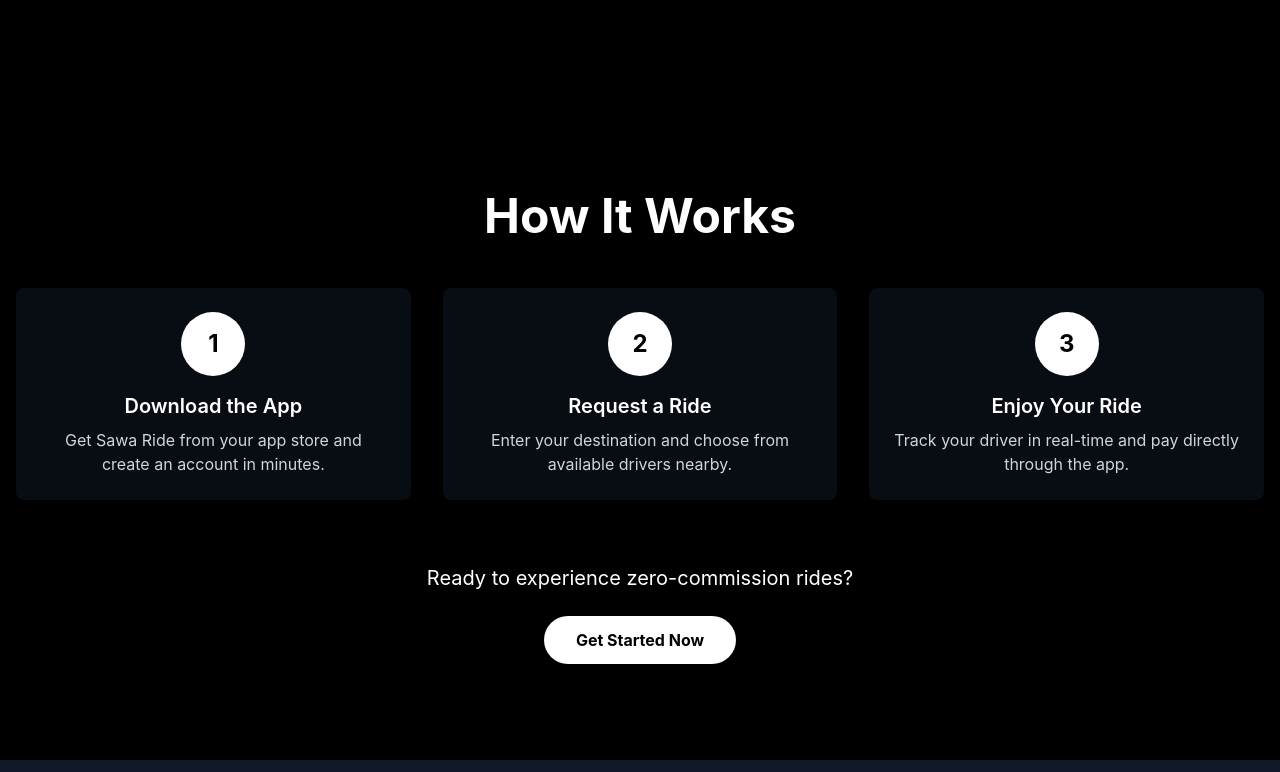
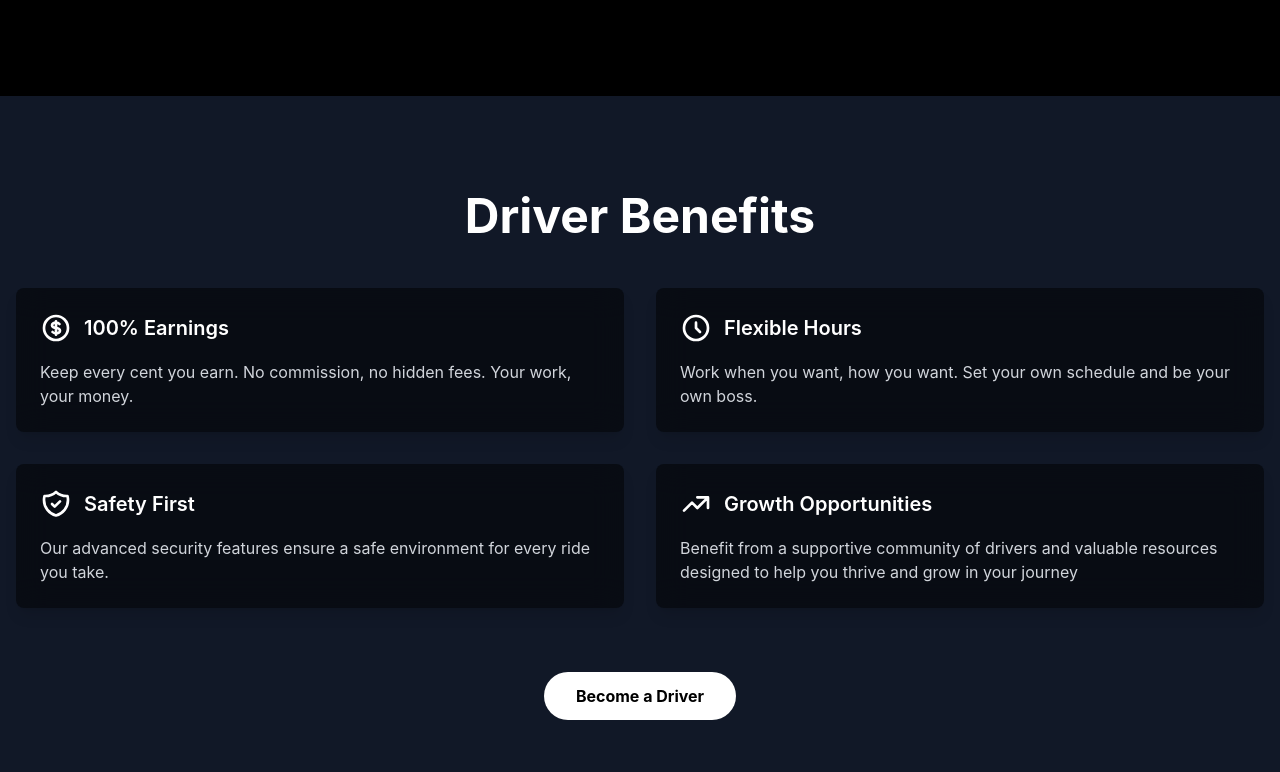
Before and after one commit to Majeed-hub/sawaride-new, a React (Create React App) app: page / in a window 1280 px wide. Shown: the part 1188-1960 px from the top of the page. Built offline with nearby package versions, Linux system fonts and the light colour scheme.

Commit message:
removed first how it works section

```diff
--- a/src/pages/Home/index.js
+++ b/src/pages/Home/index.js
@@ -1,7 +1,7 @@
 import React from 'react';
 import HeroSection from '../../components/hero';
 import FeaturesSection from '../../components/feature';
-import HowItWorksSection from '../../components/howItWorks';
+// import HowItWorksSection from '../../components/howItWorks';
 import DriverBenefitsSection from '../../components/driver';
 import Testimonials from '../../components/testimonial';
 import DownloadAppSection from '../../components/downloadAppSection';
@@ -13,7 +13,7 @@
         <>
         <HeroSection />
         <FeaturesSection />
-        <HowItWorksSection />
+        {/* <HowItWorksSection />` */}
         <DriverBenefitsSection />
         <Testimonials />
         <DownloadAppSection />
```
